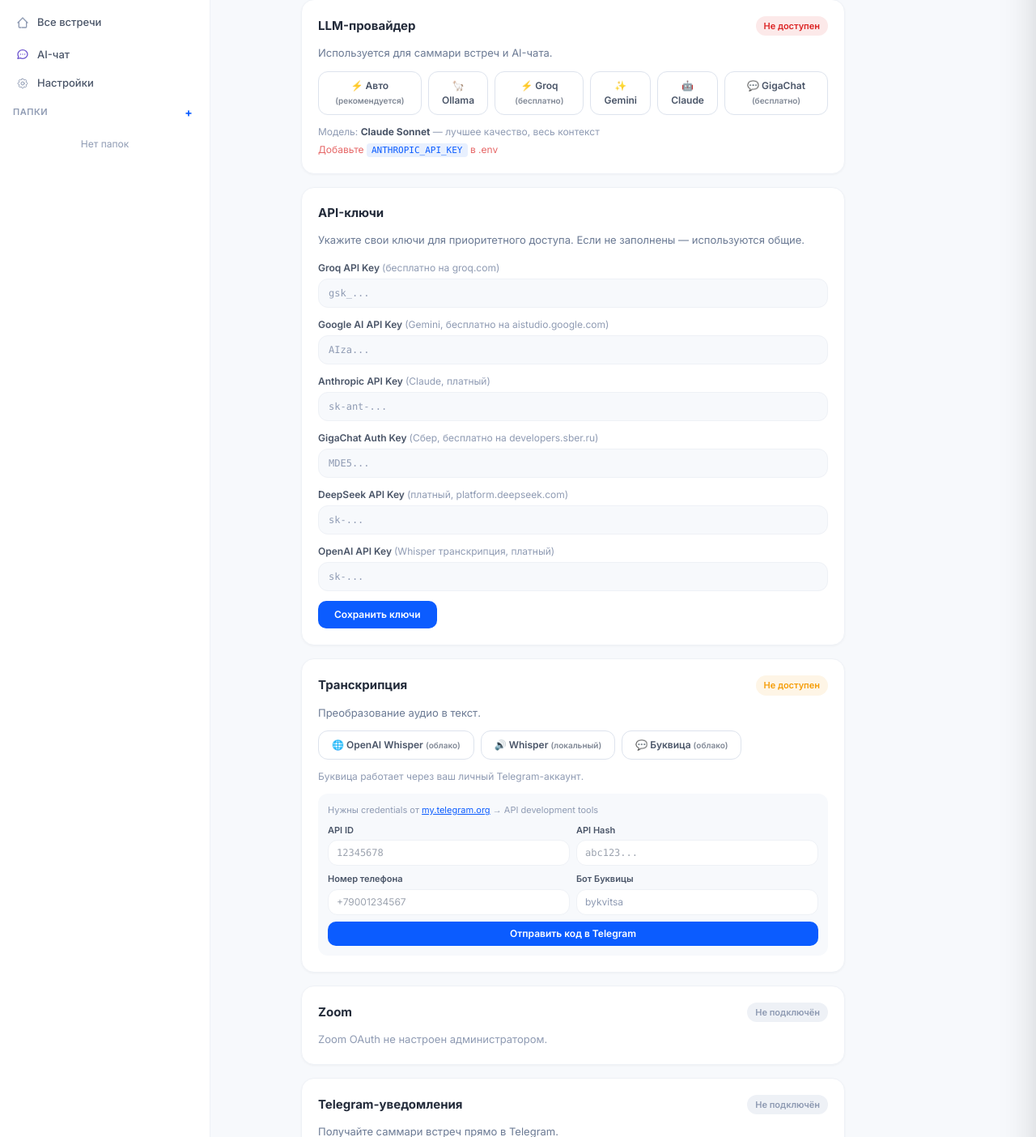
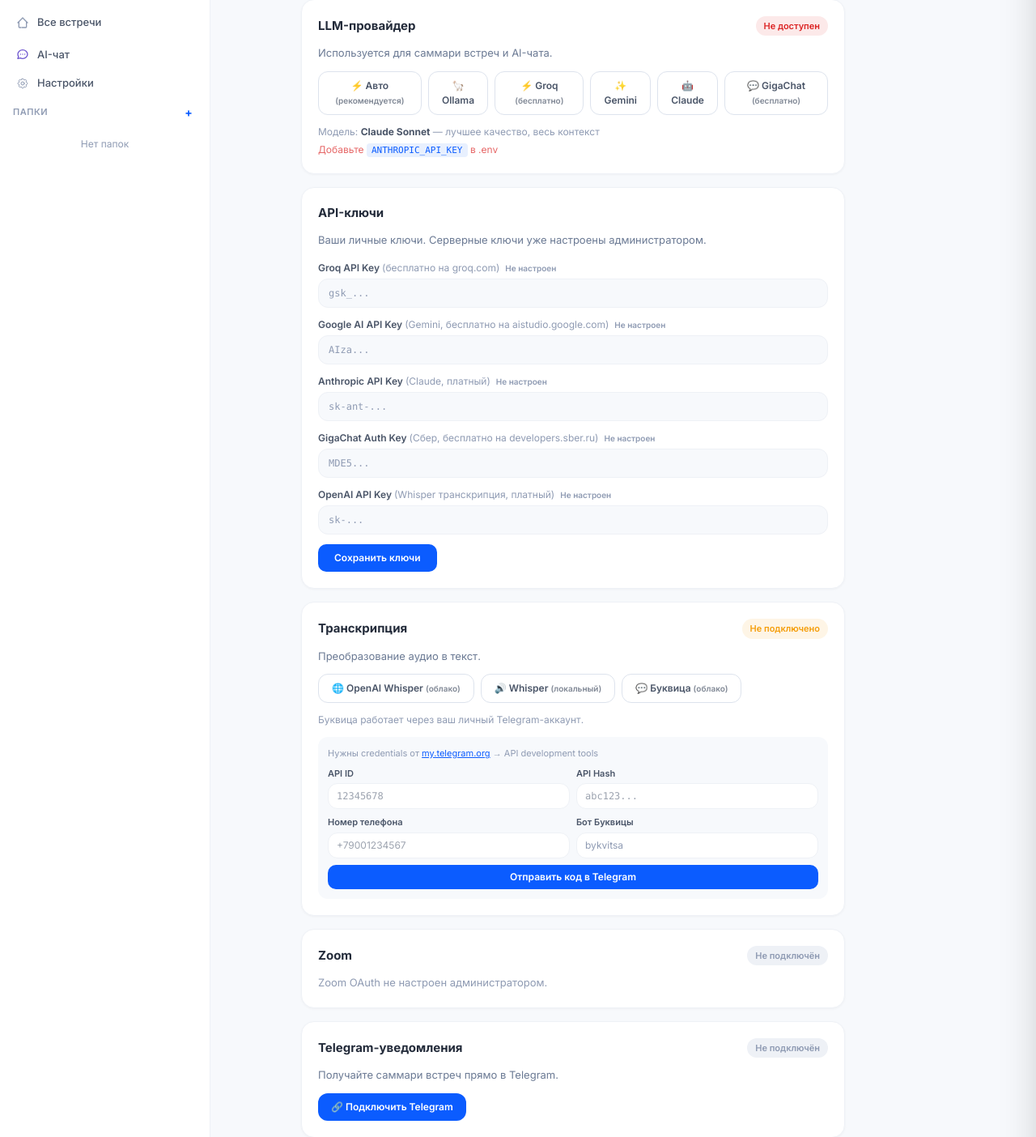
Before and after one commit to OlmasKotaullin/zoomhub, a Python web app: template app/templates/settings.html in a window 1280 px wide. Shown: the part 120-1524 px from the top of the page at 81% size. Run offline with Jinja, Linux system fonts and the light colour scheme; the template is opened without the code that fills it, so the values that code supplies are empty; some libraries are stand-ins or nearby versions.

Commit message:
fix: settings page shows real key status, not misleading placeholders
- Each API key field now shows: "Ваш ключ" / "Серверный ключ" / "Не настроен"
- Removed DeepSeek (no backend support)
- Fixed GigaChat key not being saved
- Bukvitsa shows "Через ваш Telegram" when user session exists
- Removed misleading placeholders that looked like saved keys

Co-Authored-By: Claude Sonnet 4.6 <noreply@anthropic.com>

```diff
--- a/app/templates/settings.html
+++ b/app/templates/settings.html
@@ -77,38 +77,24 @@
     <div class="flex items-center justify-between mb-3">
       <h3 class="font-bold text-[15px]">API-ключи</h3>
     </div>
-    <p class="text-[13px] text-g-500 mb-4">Укажите свои ключи для приоритетного доступа. Если не заполнены — используются общие.</p>
+    <p class="text-[13px] text-g-500 mb-4">Ваши личные ключи. Серверные ключи уже настроены администратором.</p>
     <form id="apiKeysForm" class="space-y-3">
+      {% macro key_field(name, label, hint, placeholder, user_value, server_ok) %}
       <div>
-        <label class="text-[12px] font-semibold text-g-600 block mb-1">Groq API Key <span class="text-g-400 font-normal">(бесплатно на groq.com)</span></label>
-        <input name="groq_key" type="password" value="{{ user.user_groq_api_key or '' }}" placeholder="gsk_..."
+        <label class="text-[12px] font-semibold text-g-600 block mb-1">{{ label }} <span class="text-g-400 font-normal">({{ hint }})</span>
+          {% if user_value %}<span class="text-ok text-[10px] ml-1">Ваш ключ</span>
+          {% elif server_ok %}<span class="text-zoom text-[10px] ml-1">Серверный ключ</span>
+          {% else %}<span class="text-g-400 text-[10px] ml-1">Не настроен</span>{% endif %}
+        </label>
+        <input name="{{ name }}" type="password" value="{{ user_value or '' }}" placeholder="{{ placeholder }}"
           class="z-input w-full bg-g-50 px-3 py-2 text-[12px] font-mono placeholder-g-400">
       </div>
-      <div>
-        <label class="text-[12px] font-semibold text-g-600 block mb-1">Google AI API Key <span class="text-g-400 font-normal">(Gemini, бесплатно на aistudio.google.com)</span></label>
-        <input name="gemini_key" type="password" value="{{ user.user_gemini_api_key or '' }}" placeholder="AIza..."
-          class="z-input w-full bg-g-50 px-3 py-2 text-[12px] font-mono placeholder-g-400">
-      </div>
-      <div>
-        <label class="text-[12px] font-semibold text-g-600 block mb-1">Anthropic API Key <span class="text-g-400 font-normal">(Claude, платный)</span></label>
-        <input name="anthropic_key" type="password" value="{{ user.user_anthropic_api_key or '' }}" placeholder="sk-ant-..."
-          class="z-input w-full bg-g-50 px-3 py-2 text-[12px] font-mono placeholder-g-400">
-      </div>
-      <div>
-        <label class="text-[12px] font-semibold text-g-600 block mb-1">GigaChat Auth Key <span class="text-g-400 font-normal">(Сбер, бесплатно на developers.sber.ru)</span></label>
-        <input name="gigachat_key" type="password" value="{{ user.user_gigachat_auth_key or '' }}" placeholder="MDE5..."
-          class="z-input w-full bg-g-50 px-3 py-2 text-[12px] font-mono placeholder-g-400">
-      </div>
-      <div>
-        <label class="text-[12px] font-semibold text-g-600 block mb-1">DeepSeek API Key <span class="text-g-400 font-normal">(платный, platform.deepseek.com)</span></label>
-        <input name="deepseek_key" type="password" value="{{ user.user_deepseek_api_key or '' }}" placeholder="sk-..."
-          class="z-input w-full bg-g-50 px-3 py-2 text-[12px] font-mono placeholder-g-400">
-      </div>
-      <div>
-        <label class="text-[12px] font-semibold text-g-600 block mb-1">OpenAI API Key <span class="text-g-400 font-normal">(Whisper транскрипция, платный)</span></label>
-        <input name="openai_key" type="password" value="{{ user.user_openai_api_key or '' }}" placeholder="sk-..."
-          class="z-input w-full bg-g-50 px-3 py-2 text-[12px] font-mono placeholder-g-400">
-      </div>
+      {% endmacro %}
+      {{ key_field("groq_key", "Groq API Key", "бесплатно на groq.com", "gsk_...", user.user_groq_api_key, server_keys.groq) }}
+      {{ key_field("gemini_key", "Google AI API Key", "Gemini, бесплатно на aistudio.google.com", "AIza...", user.user_gemini_api_key, server_keys.gemini) }}
+      {{ key_field("anthropic_key", "Anthropic API Key", "Claude, платный", "sk-ant-...", user.user_anthropic_api_key, server_keys.anthropic) }}
+      {{ key_field("gigachat_key", "GigaChat Auth Key", "Сбер, бесплатно на developers.sber.ru", "MDE5...", user.user_gigachat_auth_key, server_keys.gigachat) }}
+      {{ key_field("openai_key", "OpenAI API Key", "Whisper транскрипция, платный", "sk-...", user.user_openai_api_key, server_keys.openai) }}
       <button type="submit" class="z-btn z-btn-primary px-5 py-2 text-[12px]">Сохранить ключи</button>
       <span id="keySaveStatus" class="text-[12px] text-ok ml-2 hidden">Сохранено!</span>
     </form>
@@ -119,7 +105,8 @@
     <div class="flex items-center justify-between mb-3">
       <h3 class="font-bold text-[15px]">Транскрипция</h3>
       {% if transcription_ok %}<span class="text-[11px] font-semibold text-ok bg-ok/10 px-2.5 py-1 rounded-full">Работает</span>
-      {% else %}<span class="text-[11px] font-semibold text-warn bg-warn/10 px-2.5 py-1 rounded-full">Не доступен</span>{% endif %}
+      {% elif bukvitsa_user_ok %}<span class="text-[11px] font-semibold text-zoom bg-zoom/10 px-2.5 py-1 rounded-full">Через ваш Telegram</span>
+      {% else %}<span class="text-[11px] font-semibold text-warn bg-warn/10 px-2.5 py-1 rounded-full">Не подключено</span>{% endif %}
     </div>
     <p class="text-[13px] text-g-500 mb-3">Преобразование аудио в текст.</p>
     <div class="flex gap-2 mb-3">
```
Also changed, not shown: app/routers/folders.py (+18 -1 lines).
